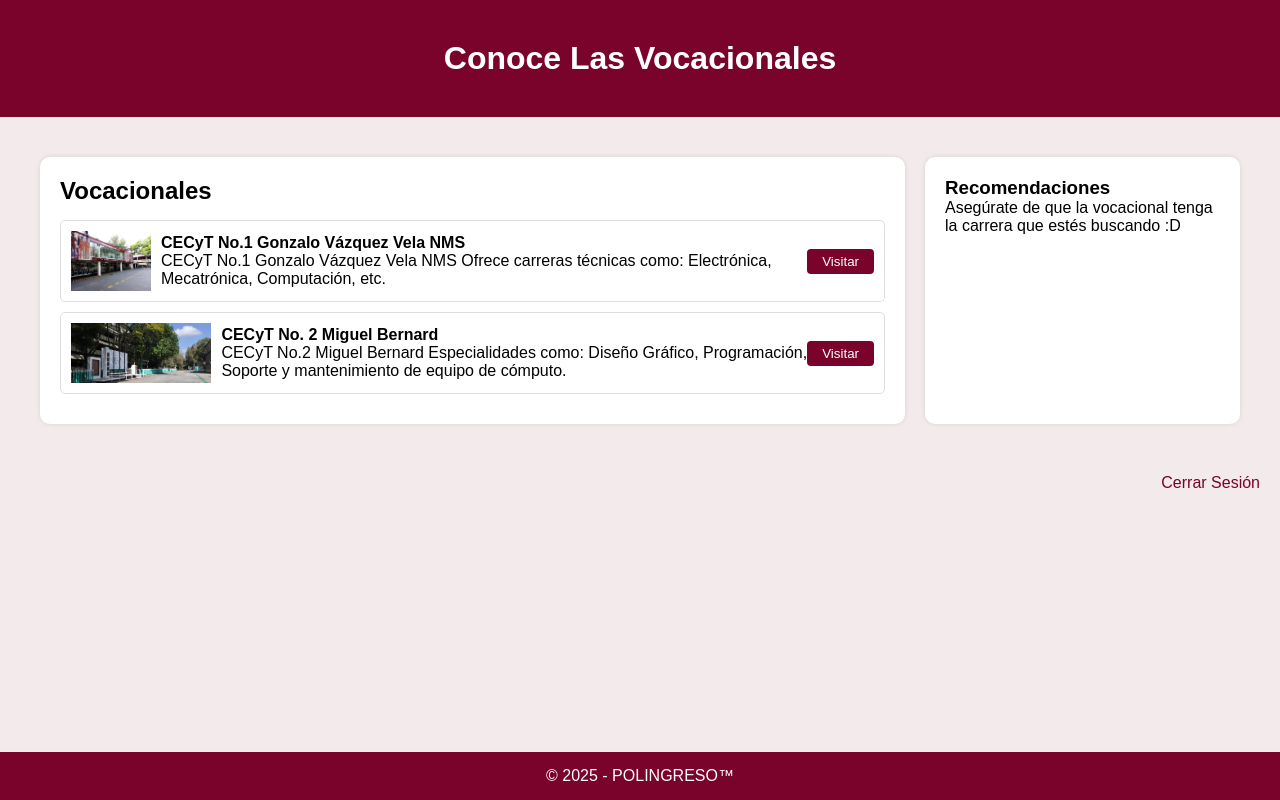
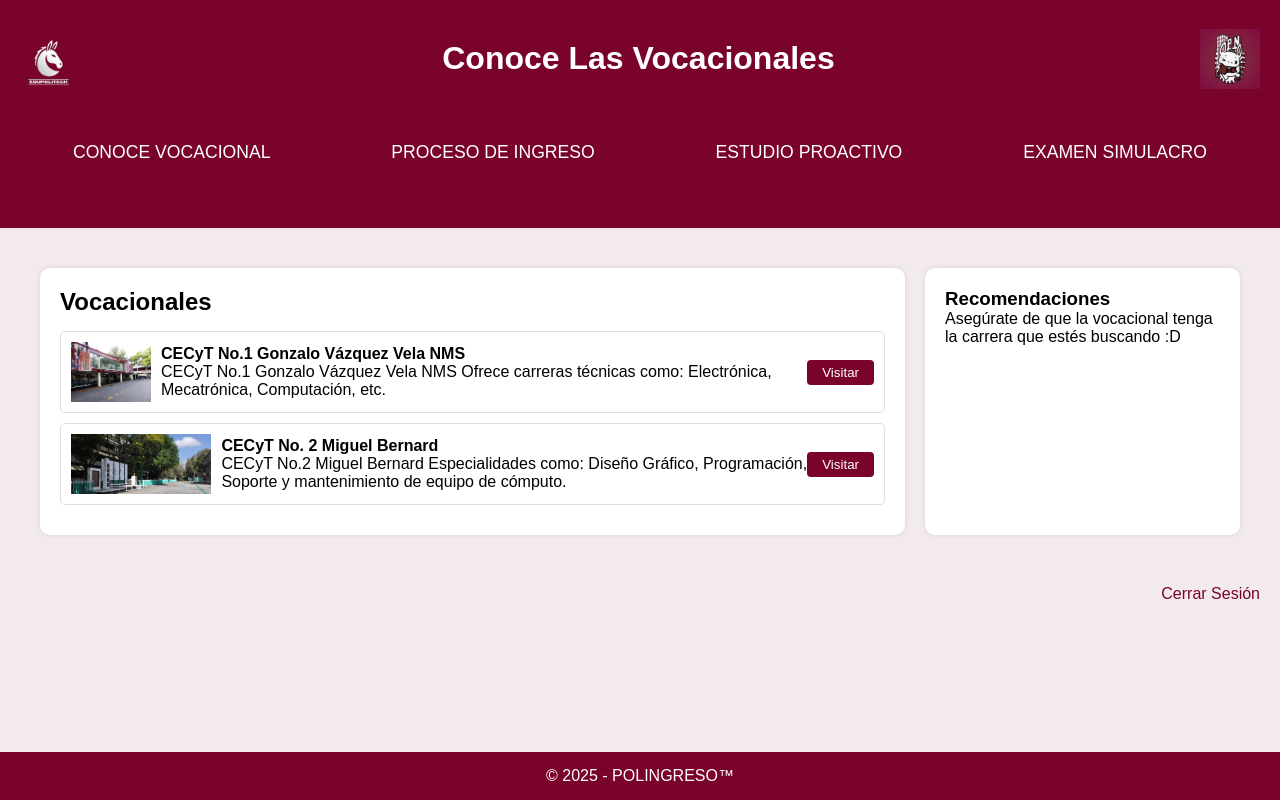
Before and after one commit to RowerX/Polingreso, a website: page public/vocacional.html in a window 1280 px wide. Drawn offline with Linux system fonts and the light colour scheme.

Commit message:
Update vocacional.html

```diff
--- a/public/vocacional.html
+++ b/public/vocacional.html
@@ -8,7 +8,20 @@
 </head>
 <body style="display: flex; flex-direction: column; min-height: 100vh;">
     <header>
-        <h1 style="text-align:center; background-color:#79032a; color:white; padding:20px;">Conoce Las Vocacionales</h1>
+
+        <div style="display: flex; justify-content: space-between; align-items: center;">
+            <img src="edupolitech.png" alt="Logo IPN" style="height: 60px;">
+            <div>
+                <h1 style="text-align:center; background-color:#79032a; color:white; padding:20px;">Conoce Las Vocacionales</h1>
+            </div>
+            <img src="polingreso.jpg" alt="Logo Politécnico" style="height: 60px;">
+        </div>
+        <nav>
+            <button onclick="location.href='vocacional.html'">CONOCE VOCACIONAL</button>
+            <button onclick="location.href='ingreso.html'">PROCESO DE INGRESO</button>
+            <button onclick="location.href='estudio.html'">ESTUDIO PROACTIVO</button>
+            <button onclick="location.href='simulacro.html'">EXAMEN SIMULACRO</button>
+        </nav>
     </header>
 
     <div class="container">
```
